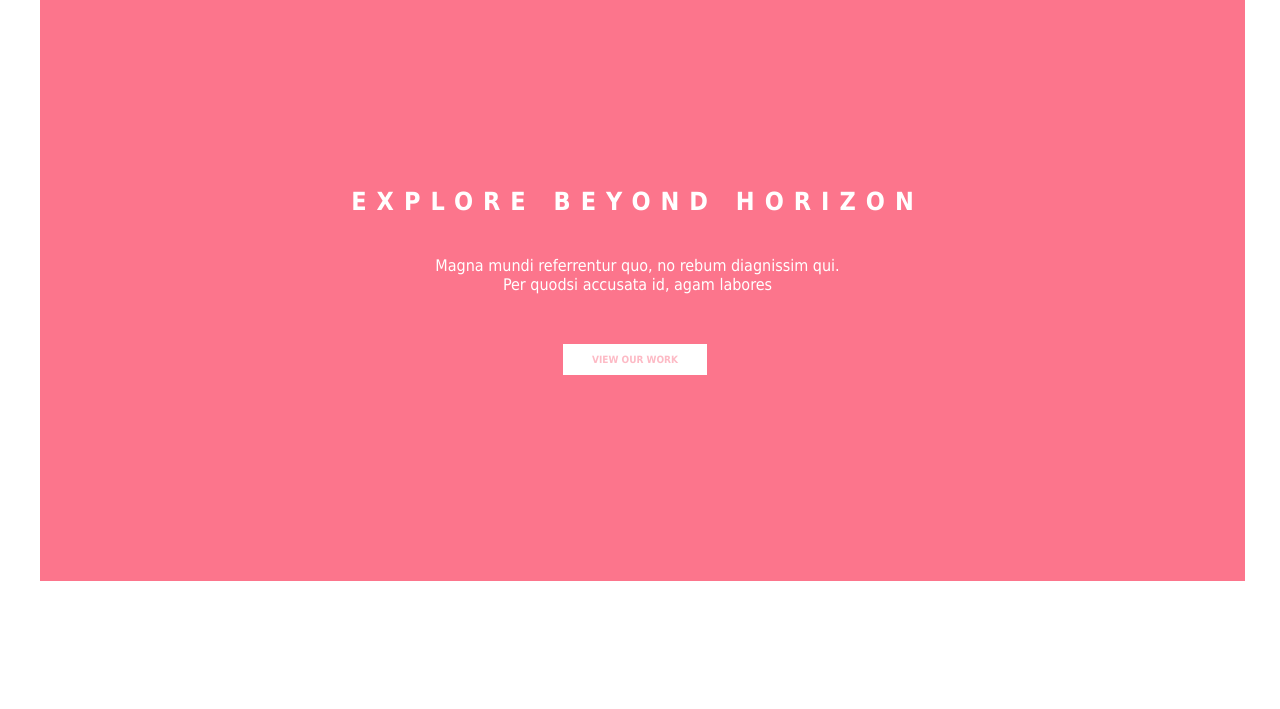
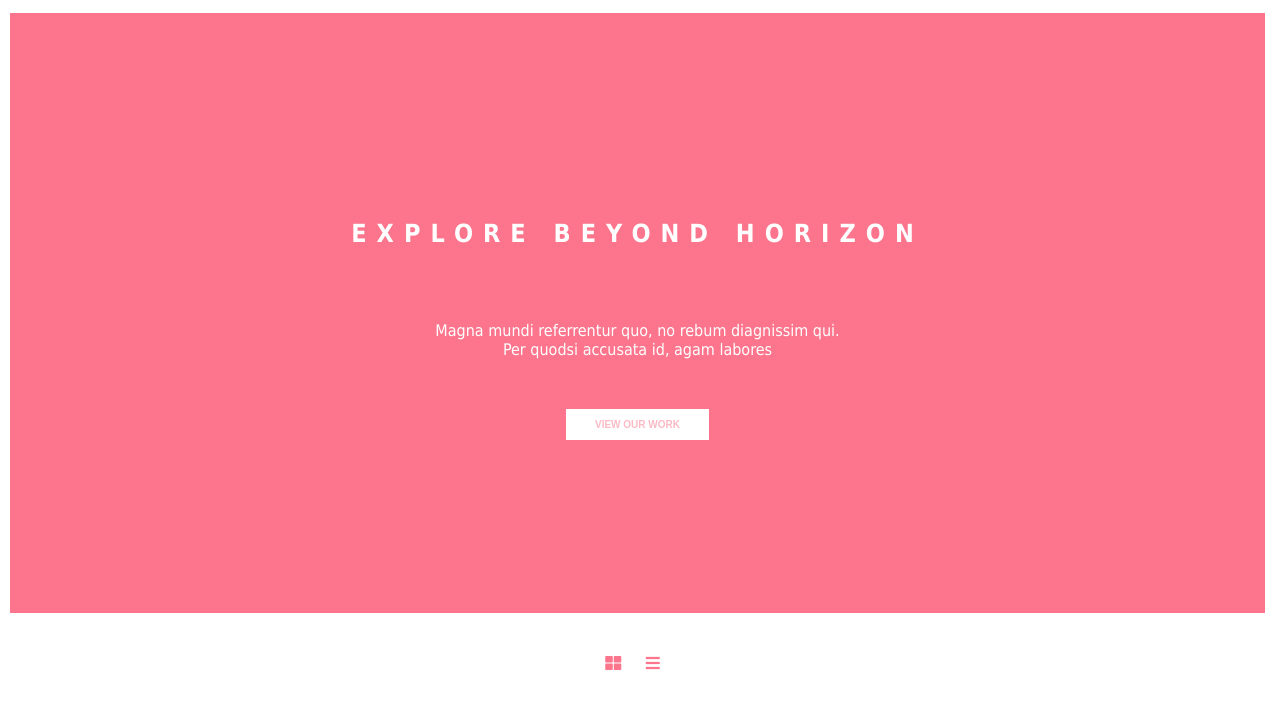
Before and after one commit to AldairMC/sneak, a plain HTML site: page index.html in a window 1280 px wide. Shown: the part 119-828 px from the top of the page. Before the commit the page ends 800 px from the top, so only its background shows below. Drawn offline with Linux system fonts and the light colour scheme.

Commit message:
:sparkles: Icon ready

```diff
--- a/index.html
+++ b/index.html
@@ -46,6 +46,12 @@
                 </div>
             </div>
         </div>
+        <div class="container_icon">
+            <div class="icons">
+                <span><i class="fas fa-th-large"></i></span>
+                <span><i class="fas fa-bars"></i></span>
+            </div>
+        </div>
     </div>
 
     <script type="text/javascript" src="main.js"></script>
--- a/style.css
+++ b/style.css
@@ -1,4 +1,4 @@
-* {
+body {
     margin: 0 15px 0 10px;
     padding: 0;
     font-family: Tahoma;
@@ -116,9 +116,22 @@
     padding: 10px 15px 10px 15px;
 }
 
+.container_icon {
+    display: grid;
+    height: 100px;
+}
+
+.icons {
+    letter-spacing: 10px;
+    justify-self: center;
+    align-self: center;
+    color: #fc758c;
+    cursor: pointer;
+}
+
 @media screen and (max-width:800px) {
 
-    * {
+    body {
         margin: 0;
     }
 
```
